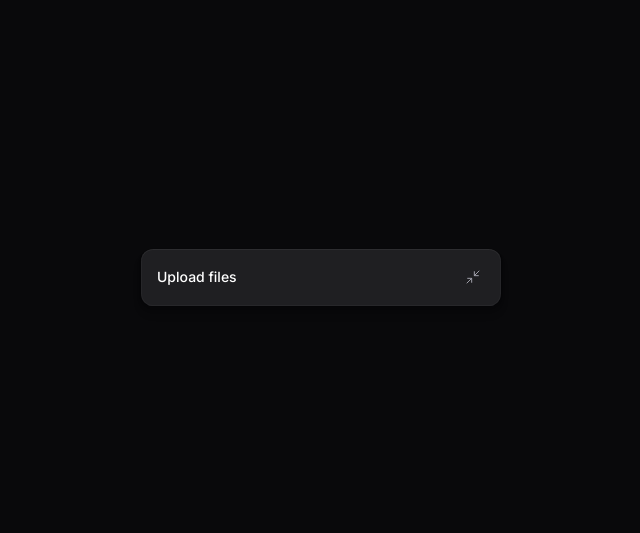
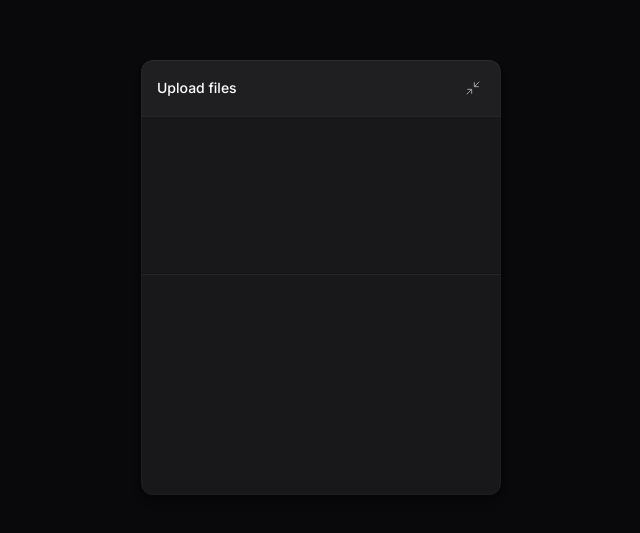
Before and after one commit to patriciasegantine/ftr-upload-client, a React (Vite) app: page / in a window 1280 px wide. Shown: the part 123-656 px from the top of the page, without its empty margins (319-959 px from the left). Built offline with nearby package versions, Linux system fonts and the light colour scheme.

Commit message:
feat: add components for upload widget dropzone, upload list, and divider

```diff
--- /dev/null
+++ b/src/components/ui/divider.tsx
@@ -0,0 +1,9 @@
+export const Divider = () => {
+    return (
+        <div
+            className="h-px bg-zinc-800 border-t border-black/50 box-content"
+            role="separator"
+            aria-orientation="horizontal"
+        />
+    );
+};
--- /dev/null
+++ b/src/components/widget/upload-widget-dropzone.tsx
@@ -0,0 +1,3 @@
+export function UploadWidgetDropzone() {
+    return <div className="px-3 h-32"></div>;
+}
--- /dev/null
+++ b/src/components/widget/upload-widget-upload-list.tsx
@@ -0,0 +1,3 @@
+export function UploadWidgetUploadList() {
+    return <div className="px-3 h-48"></div>;
+}
--- a/src/components/widget/upload-widget.tsx
+++ b/src/components/widget/upload-widget.tsx
@@ -1,9 +1,18 @@
+import {UploadWidgetDropzone} from "./upload-widget-dropzone.tsx";
 import {UploadWidgetHeader} from "./upload-widget-header.tsx";
+import {UploadWidgetUploadList} from "./upload-widget-upload-list.tsx";
+import {Divider} from "../ui/divider.tsx";
 
 export function UploadWidget() {
     return (
         <div className="bg-zinc-900 w-full overflow-hidden max-w-[360px] rounded-xl shadow-shape">
             <UploadWidgetHeader />
+
+            <div className="flex flex-col gap-4 py-3">
+                <UploadWidgetDropzone />
+                <Divider/>
+                <UploadWidgetUploadList />
+            </div>
         </div>
     );
 }
```
